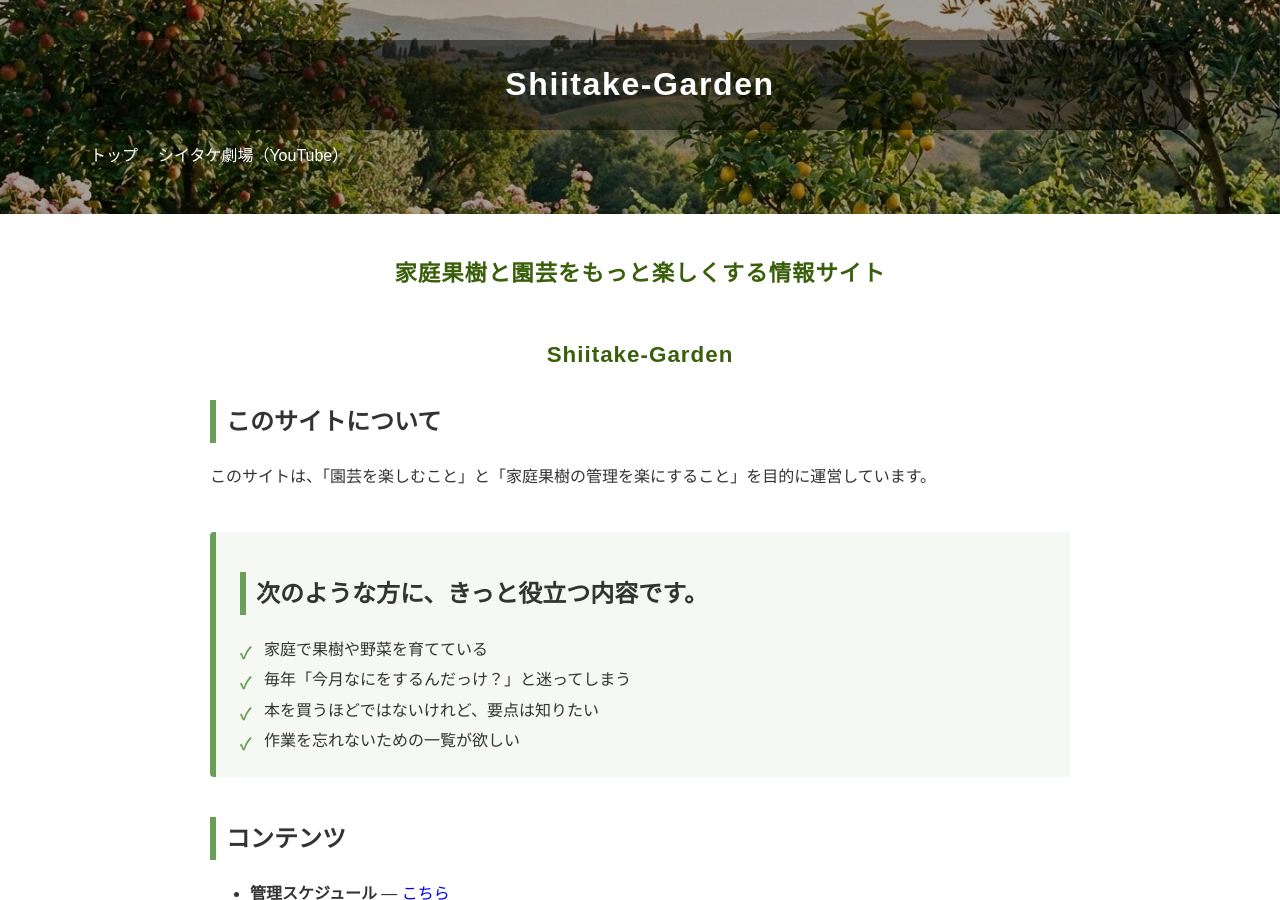
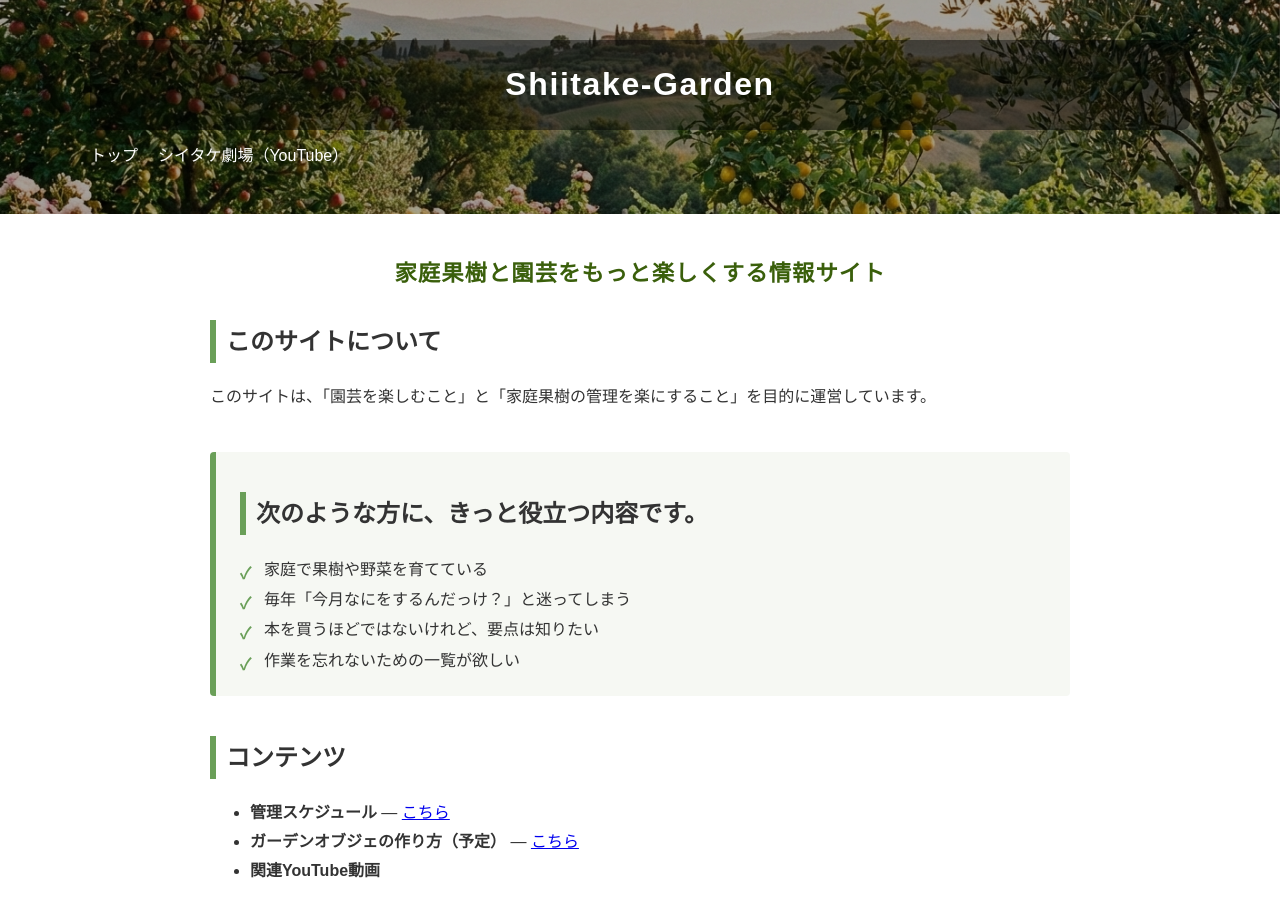
Before and after one commit to shiitake-garden/shiitake-garden.github.io, a Jekyll site: the page built from index.html, in a window 1280 px wide and 900 px high. Built offline with Jekyll 4.4.1, drawn with Linux system fonts in a browser that asks for light colours.

Commit message:
Update index.html

```diff
--- a/index.html
+++ b/index.html
@@ -6,7 +6,6 @@ title: 園芸データ検索
 
 <section>
 <h1>家庭果樹と園芸をもっと楽しくする情報サイト</h1>
-<h1>Shiitake-Garden</h1>
 </section>
 
 <section>
```
